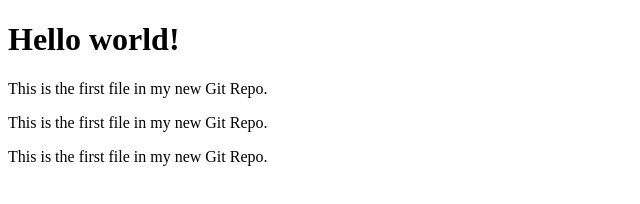
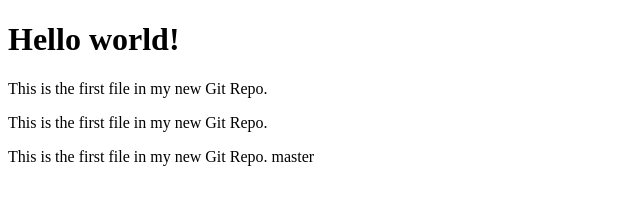
Before and after one commit to nazmulcse11/git-learn-for-begineer, a plain HTML site: page index.html in a window 1280 px wide. Shown: the full height of the page, 0-640 px from the left. Drawn offline with Linux system fonts and the light colour scheme.

Commit message:
change master

```diff
--- a/index.html
+++ b/index.html
@@ -8,6 +8,6 @@
 <h1>Hello world!</h1>
 <p>This is the first file in my new Git Repo.</p>
 <p>This is the first file in my new Git Repo.</p>
-<p>This is the first file in my new Git Repo.</p>
+<p>This is the first file in my new Git Repo. master</p>
 </body>
 </html>
```
